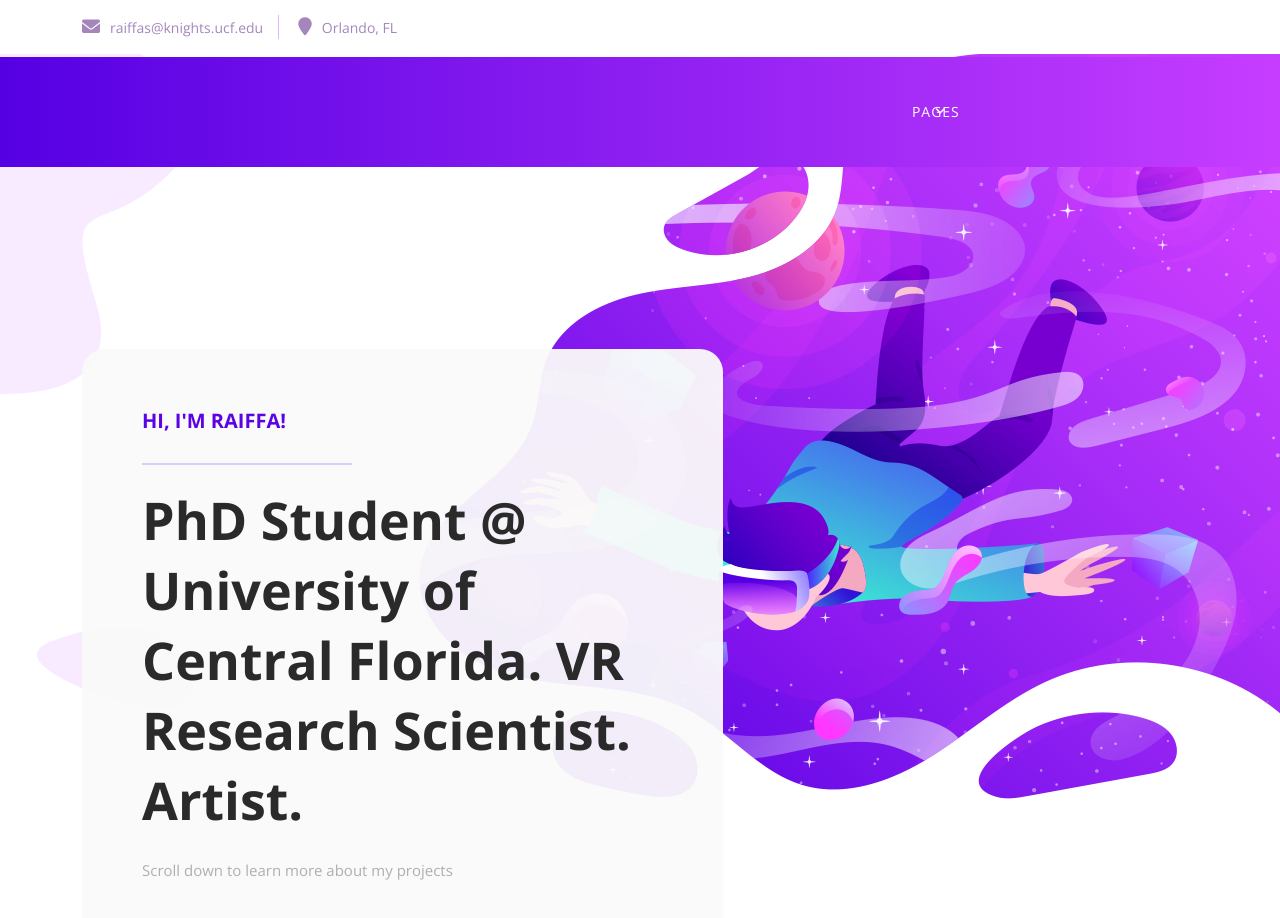
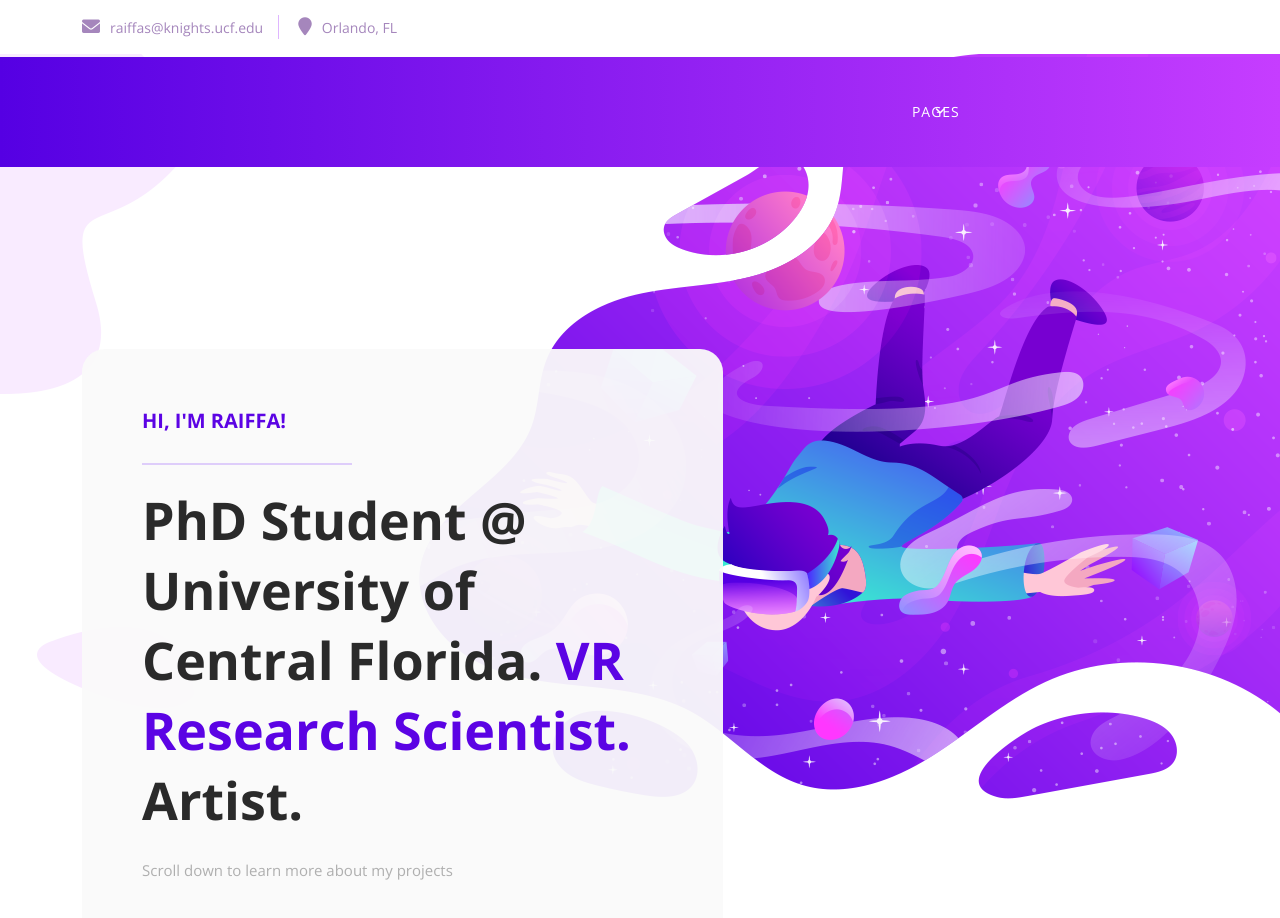
Before and after one commit to raiffas/portfolio, a plain HTML site: page index.html in a window 1280 px wide. Shown: the top 918 px of the page. Drawn offline with nearby package versions, Linux system fonts and the light colour scheme.

Commit message:
<em> tag?

```diff
--- a/index.html
+++ b/index.html
@@ -98,7 +98,7 @@ https://templatemo.com/tm-582-tale-seo-agency
           <div class="caption header-text">
             <h6>Hi, I'm Raiffa!</h6>
             <div class="line-dec"></div>
-            <h4>PhD Student @ University of Central Florida. VR Research Scientist. Artist.</h4>
+            <h4>PhD Student @ University of Central Florida. <em>VR Research Scientist.</em> Artist.</h4>
             <p>Scroll down to learn more about my projects</p>
           </div>
         </div>
```
